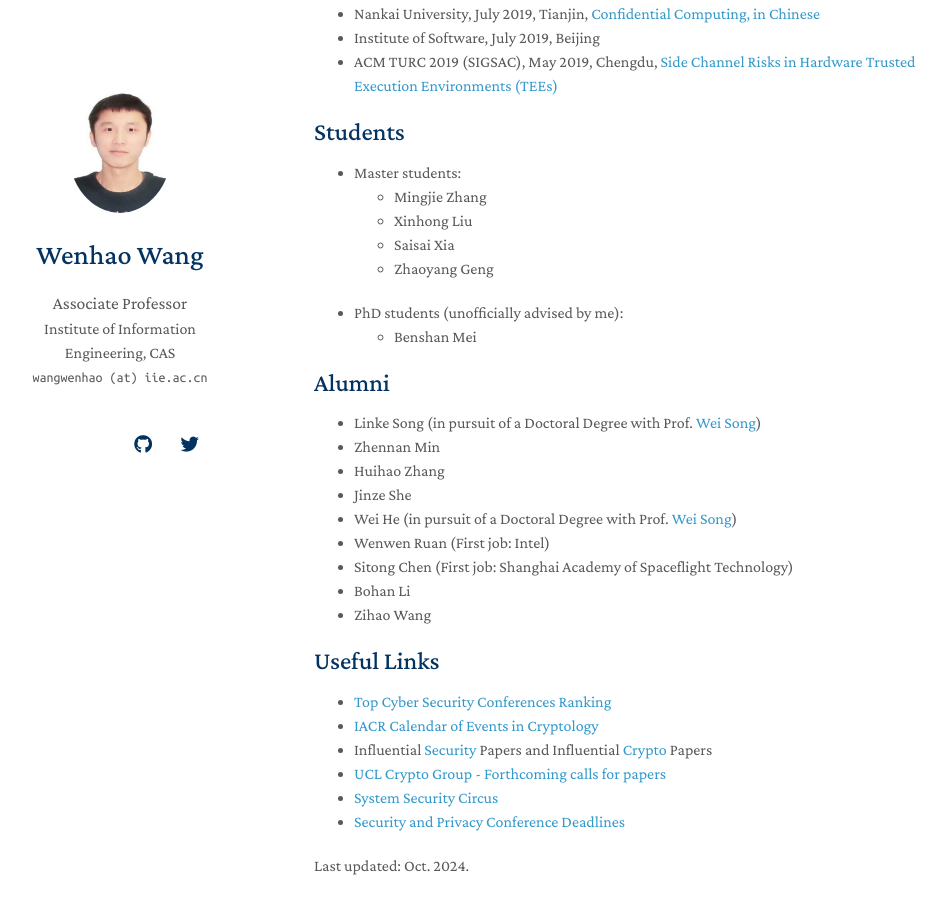
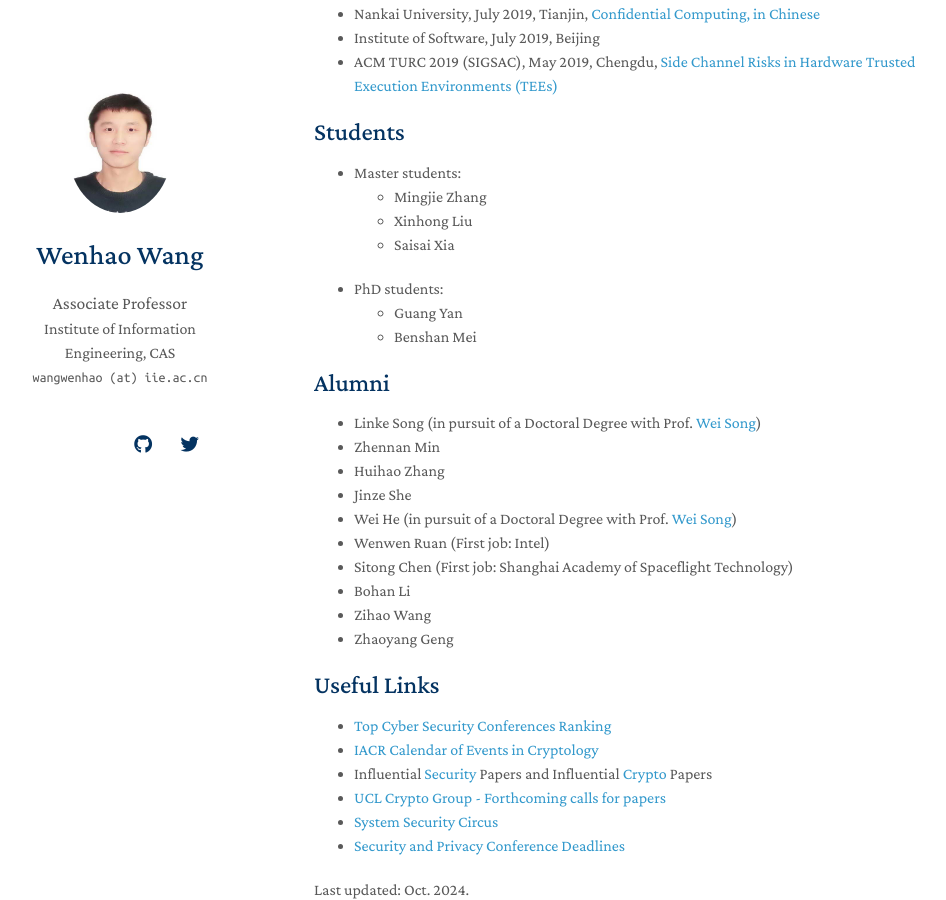
Before and after one commit to heartever/heartever.github.io, a Jekyll site: the page built from index.md, in a window 1280 px wide and 900 px high, scrolled down 6168 px. Shown: the whole window, without its empty margins (156-1102 px from the left). Built offline with Jekyll 4.4.1, drawn with Linux system fonts in a browser that asks for light colours; nearby versions of some CDN libraries; a style sheet for code colours, icons or effects is not loaded; our own code applies the rules of GitHub Pages for plain Markdown files.

Commit message:
update cv

```diff
--- a/_includes/others.md
+++ b/_includes/others.md
@@ -37,9 +37,9 @@ Students
   - Mingjie Zhang
   - Xinhong Liu
   - Saisai Xia
-  - Zhaoyang Geng
 
-* PhD students (unofficially advised by me):
+* PhD students:
+  - Guang Yan
   - Benshan Mei
 
 Alumni
```
Also changed, not shown: other parts of _includes/others.md (+1 -0 lines), 1 other file.
